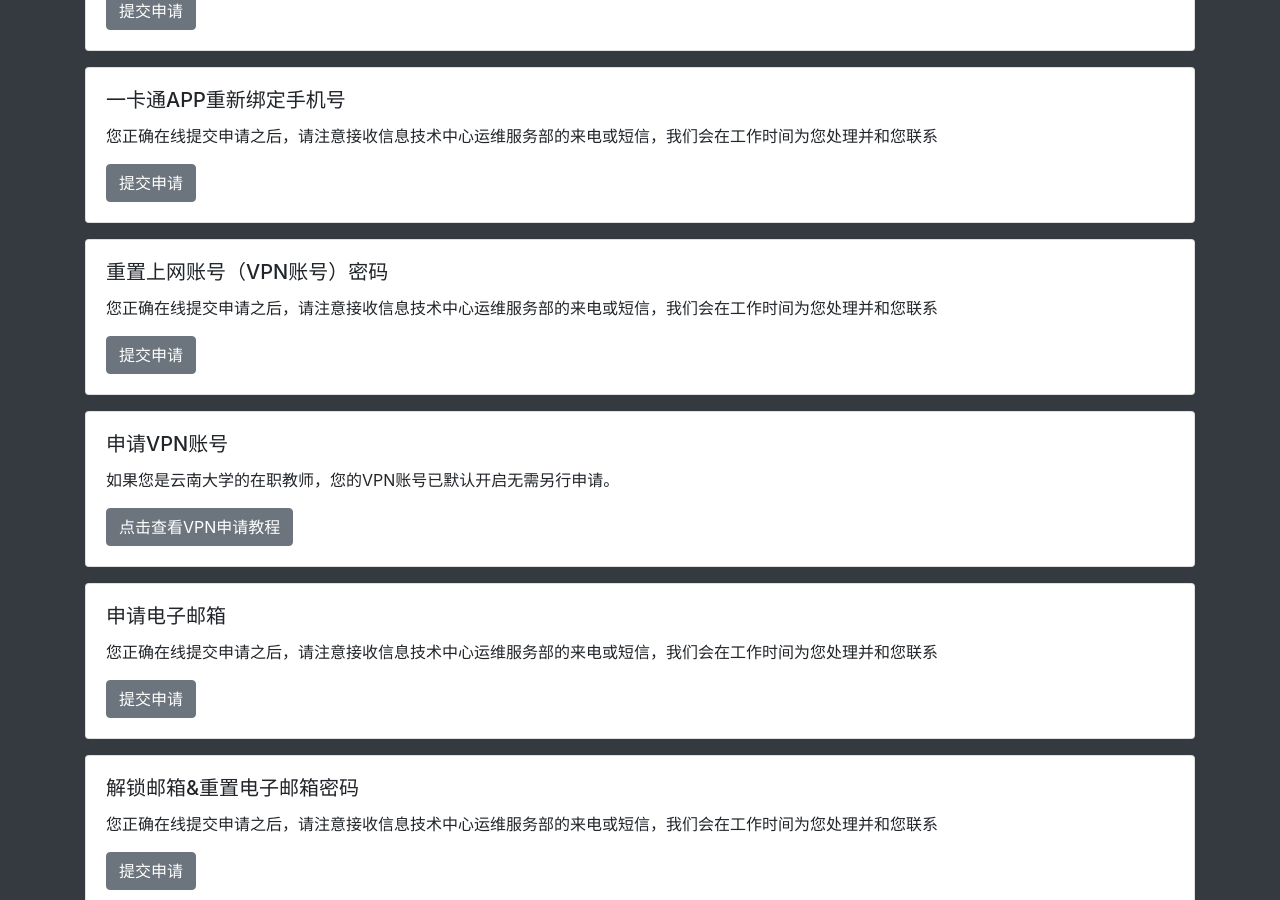
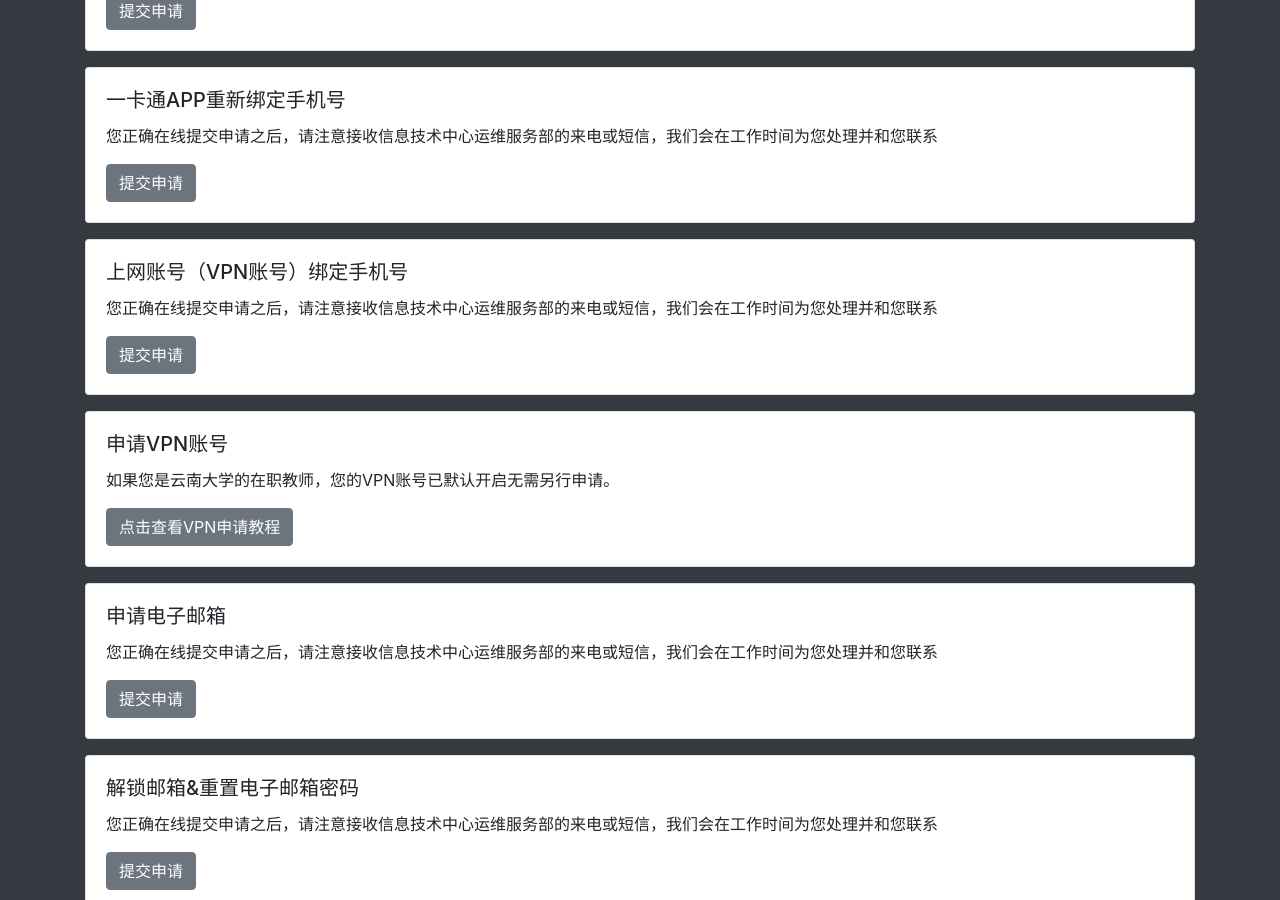
Before and after one commit to YNUOMS/ynuoms.github.io, a Jekyll site: the page built from index.html, in a window 1280 px wide and 900 px high, scrolled down 874 px. Built offline with Jekyll 4.4.1, drawn with Linux system fonts in a browser that asks for light colours; nearby versions of some CDN libraries; comment, search, counter and statistics services are not loaded.

Commit message:
修改了重置上网账号的工单，改为绑定上网账号手机号

```diff
--- a/_data/services.yml
+++ b/_data/services.yml
@@ -18,7 +18,7 @@
   url: https://jiandaoyun.com/f/5afe3659f9e8ef12024a838f
   label: 提交申请
 
-- name: 重置上网账号（VPN账号）密码
+- name: 上网账号（VPN账号）绑定手机号
   description: 您正确在线提交申请之后，请注意接收信息技术中心运维服务部的来电或短信，我们会在工作时间为您处理并和您联系
   url: https://jiandaoyun.com/f/5b0cbe28e7d0143a005810a4
   label: 提交申请
```
